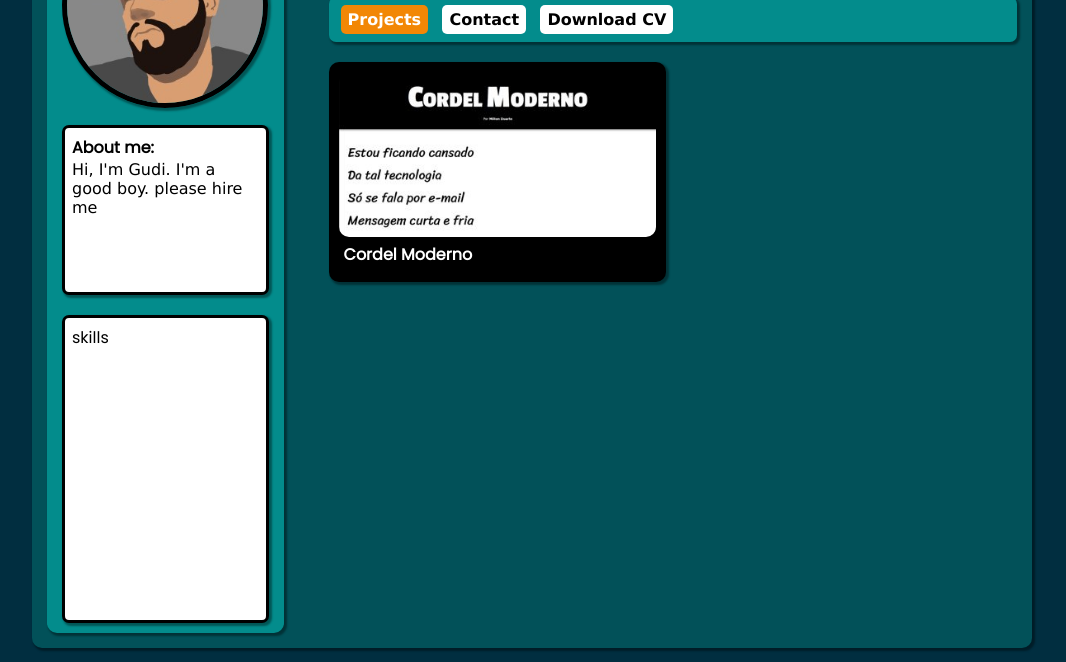
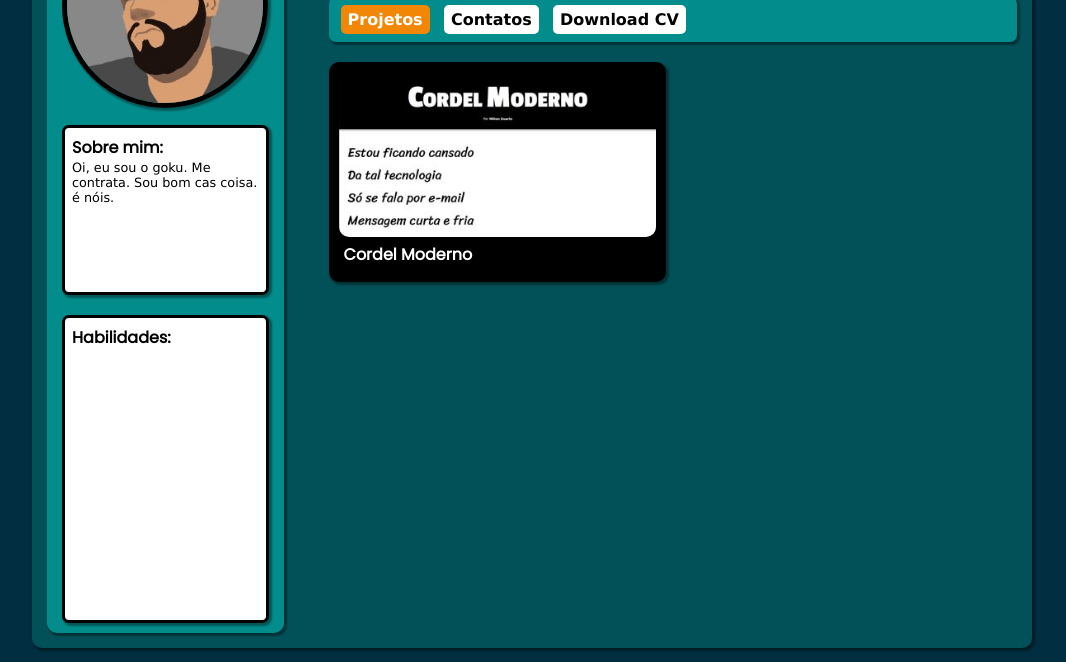
Before and after one commit to gudiantunes/gudiantunes.github.io, a plain HTML site: page index.html in a window 1280 px wide. Shown: the part 138-800 px from the top of the page, without its empty margins (108-1174 px from the left). Drawn offline with Linux system fonts and the light colour scheme.

Commit message:
Language update

```diff
--- a/assets/style.css
+++ b/assets/style.css
@@ -58,13 +58,14 @@ section#perfil {
     min-height: 150px;
 }
 
-#perfil > #descriptioin > h2 {
+#perfil h2 {
     font-family: var(--font-main);
     font-weight: bold;
 }
 
-#perfil > #description > p {
+#perfil p {
     font-family: var(--font-other);
+    font-size: 0.8em;
 }
 
 #perfil > #skills {
@@ -110,6 +111,7 @@ section#content > h1 {
     padding: 5px 7px;
     margin: 4px 5px;
     border-radius: 5px;
+    transition: 0.2s;
 }
 
 #menu > a:hover, #menu > a.sct-active {
@@ -142,7 +144,6 @@ section.sct-active {
     flex-basis: 49%;
     height: 220px;
     background-color: black;
-    color: white;
     margin-bottom: min(1.8vw, 14px);
     border-radius: 10px;
     box-shadow: 2px 2px 2px 1px rgba(0, 0, 0, 0.384);
--- a/index.html
+++ b/index.html
@@ -1,5 +1,5 @@
 <!DOCTYPE html>
-<html lang="en">
+<html lang="pt-br">
 <head>
     <meta charset="UTF-8">
     <meta http-equiv="X-UA-Compatible" content="IE=edge">
@@ -14,20 +14,20 @@
                 <img src="assets/img/Gudi.jpeg" alt="Profile Picture">
             </div>
             <section id="description">
-                <h2>About me:</h2>
+                <h2>Sobre mim:</h2>
                 <p>
-                    Hi, I'm Gudi. I'm a good boy. please hire me
+                    Oi, eu sou o goku. Me contrata. Sou bom cas coisa. é nóis.
                 </p>
             </section>
             <section id="skills">
-                skills
+                <h2>Habilidades:</h2>
             </section>
         </section>
         <section id="content">
             <h1>GUSTAVO ANTUNES</h1>
             <nav id="menu">
-                <a href="#" target="_self" class="sct-active">Projects</a>
-                <a href="#" target="_self">Contact</a>
+                <a href="#" target="_self" class="sct-active">Projetos</a>
+                <a href="#" target="_self">Contatos</a>
                 <a href="#" target="_self">Download CV</a>
             </nav>
             <div id="page">
```
